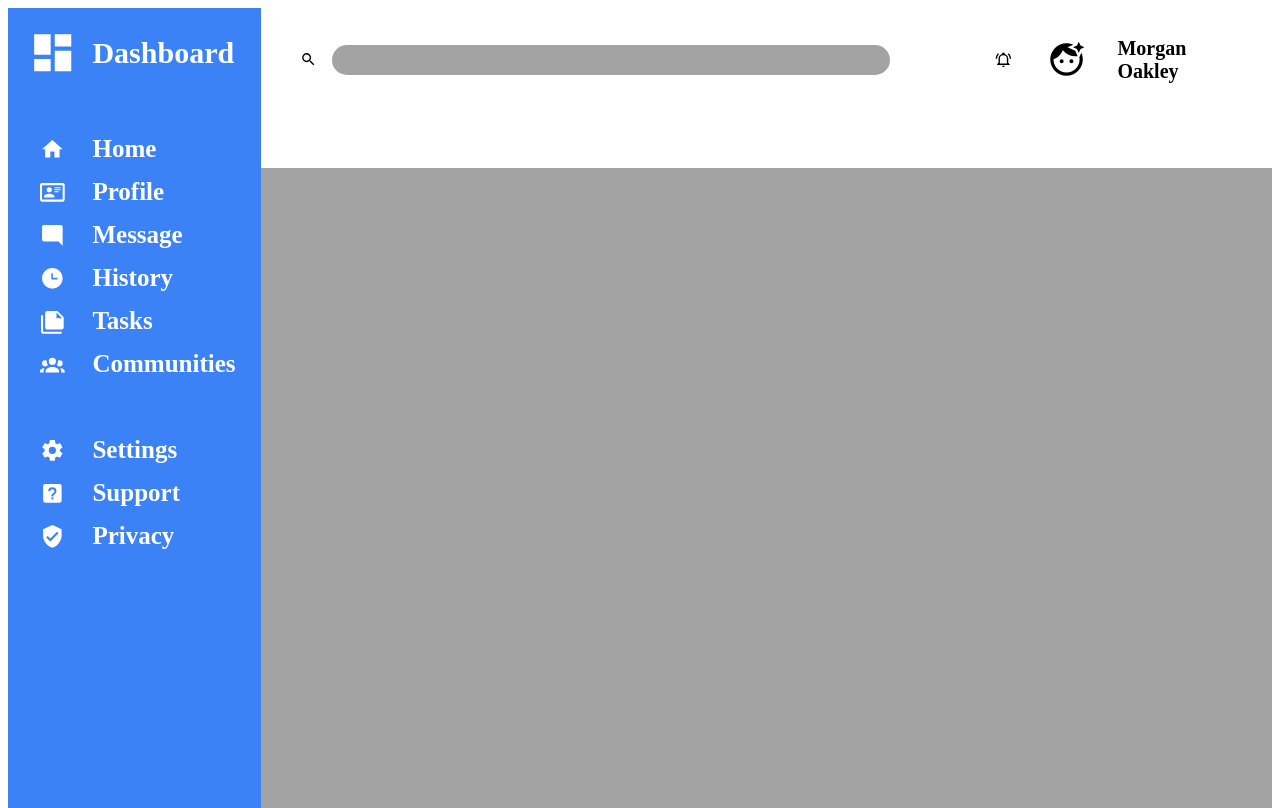
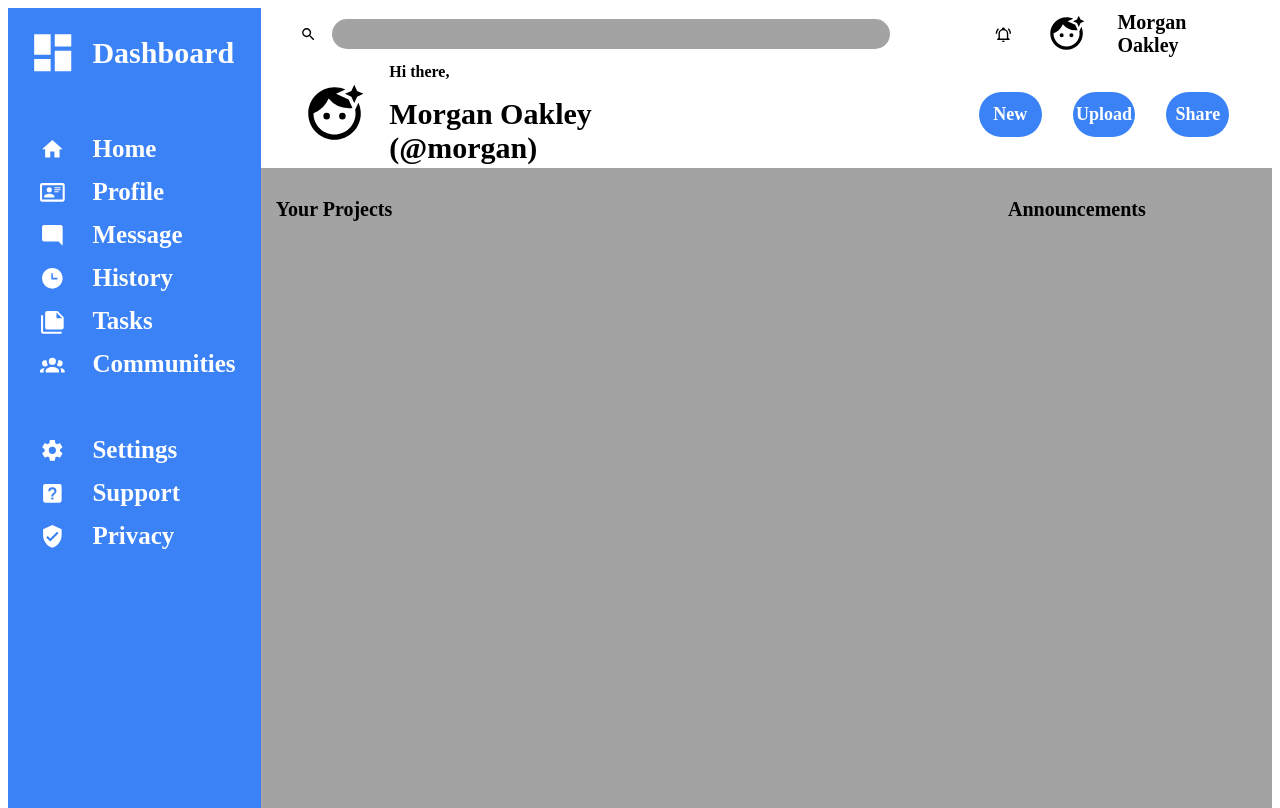
Before and after one commit to FlipH19Switch/admin-dashboard, a plain HTML site: page index.html in a window 1280 px wide. Drawn offline with Linux system fonts and the light colour scheme.

Commit message:
Finish header and start content area

```diff
--- a/index.html
+++ b/index.html
@@ -20,13 +20,31 @@
                 <div class="bell-icon">
                     <svg xmlns="http://www.w3.org/2000/svg" viewBox="0 0 24 24"><title>bell-ring-outline</title><path d="M10,21H14A2,2 0 0,1 12,23A2,2 0 0,1 10,21M21,19V20H3V19L5,17V11C5,7.9 7.03,5.17 10,4.29C10,4.19 10,4.1 10,4A2,2 0 0,1 12,2A2,2 0 0,1 14,4C14,4.1 14,4.19 14,4.29C16.97,5.17 19,7.9 19,11V17L21,19M17,11A5,5 0 0,0 12,6A5,5 0 0,0 7,11V18H17V11M19.75,3.19L18.33,4.61C20.04,6.3 21,8.6 21,11H23C23,8.07 21.84,5.25 19.75,3.19M1,11H3C3,8.6 3.96,6.3 5.67,4.61L4.25,3.19C2.16,5.25 1,8.07 1,11Z" /></svg>
                 </div>
-                <div class="header-top-profile">
+                <div class="header-top-avatar">
                     <svg xmlns="http://www.w3.org/2000/svg" viewBox="0 0 24 24"><title>face-man-shimmer</title><path d="M18.41 3.41L16 4.5L18.41 5.59L19.5 8L20.6 5.59L23 4.5L20.6 3.41L19.5 1M12 2C6.5 2 2 6.5 2 12C2 17.5 6.5 22 12 22C17.5 22 22 17.5 22 12C22 10.53 21.67 9.13 21.1 7.87L19.86 10.59C19.94 11.05 20 11.5 20 12C20 16.43 16.43 20 12 20C7.57 20 4 16.43 4 12C4 11.96 4 11.91 4 11.87A10 10 0 0 0 9.74 6.31A10 10 0 0 0 17.5 10A10 10 0 0 0 18.83 9.91L17.35 6.65L12.6 4.5L16.13 2.9C14.87 2.33 13.47 2 12 2M9 11.75A1.25 1.25 0 0 0 7.75 13A1.25 1.25 0 0 0 9 14.25A1.25 1.25 0 0 0 10.25 13A1.25 1.25 0 0 0 9 11.75M15 11.75A1.25 1.25 0 0 0 13.75 13A1.25 1.25 0 0 0 15 14.25A1.25 1.25 0 0 0 16.25 13A1.25 1.25 0 0 0 15 11.75Z" /></svg>
                 </div>
                 <div class="header-top-name"> Morgan Oakley</div>
             </div>
             <div class="header-bottom">
-
+                <div></div>
+                <div class="header-bottom-avatar">
+                    <svg xmlns="http://www.w3.org/2000/svg" viewBox="0 0 24 24"><title>face-man-shimmer</title><path d="M18.41 3.41L16 4.5L18.41 5.59L19.5 8L20.6 5.59L23 4.5L20.6 3.41L19.5 1M12 2C6.5 2 2 6.5 2 12C2 17.5 6.5 22 12 22C17.5 22 22 17.5 22 12C22 10.53 21.67 9.13 21.1 7.87L19.86 10.59C19.94 11.05 20 11.5 20 12C20 16.43 16.43 20 12 20C7.57 20 4 16.43 4 12C4 11.96 4 11.91 4 11.87A10 10 0 0 0 9.74 6.31A10 10 0 0 0 17.5 10A10 10 0 0 0 18.83 9.91L17.35 6.65L12.6 4.5L16.13 2.9C14.87 2.33 13.47 2 12 2M9 11.75A1.25 1.25 0 0 0 7.75 13A1.25 1.25 0 0 0 9 14.25A1.25 1.25 0 0 0 10.25 13A1.25 1.25 0 0 0 9 11.75M15 11.75A1.25 1.25 0 0 0 13.75 13A1.25 1.25 0 0 0 15 14.25A1.25 1.25 0 0 0 16.25 13A1.25 1.25 0 0 0 15 11.75Z" /></svg>
+                </div>
+                <div class="intro">
+                    <div class="intro-top">Hi there,</div>
+                    <div class="intro-bottom">Morgan Oakley (@morgan)</div>
+                </div>
+                <div></div>
+                <div class="header-bottom-button">
+                    <div class="header-bottom-button-text">New</div>
+                </div>
+                <div class="header-bottom-button">
+                    <div class="header-bottom-button-text">Upload</div>
+                </div>
+                <div class="header-bottom-button">
+                    <div class="header-bottom-button-text">Share</div>
+                </div>
+                <div></div>
             </div>
         </div>
         <div class="sidebar">
@@ -95,7 +113,56 @@
             <div class="sidebar-footer"></div>
         </div>
         <div class="main-content">
-
+            <div class="left-column">
+                <div class="content-column-title">Your Projects</div>
+                <div class="card-container">
+                    <div class="project-card">
+                        <div class="project-card-title"></div>
+                        <div class="project-card-text"></div>
+                        <div class="project-icon-container"></div>
+                    </div>
+                    <div class="project-card">
+                        <div class="project-card-title"></div>
+                        <div class="project-card-text"></div>
+                        <div class="project-icon-container"></div>
+                    </div>
+                    <div class="project-card">
+                        <div class="project-card-title"></div>
+                        <div class="project-card-text"></div>
+                        <div class="project-icon-container"></div>
+                    </div>
+                    <div class="content-column-title"></div>
+                    <div class="project-card">
+                        <div class="project-card-title"></div>
+                        <div class="project-card-text"></div>
+                    </div>
+                    <div class="project-card">
+                        <div class="project-card-title"></div>
+                        <div class="project-card-text"></div>
+                    </div>
+                    <div class="project-card">
+                        <div class="project-card-title"></div>
+                        <div class="project-card-text"></div>
+                    </div>
+                </div>
+            </div>
+            <div class="right-column">
+                <div class="content-column-title">Announcements</div>
+                <div class="announcement-card">
+                    <div class="announcement-card-section">
+                        <div class="announcement-card-section-title"></div>
+                        <div class="announcement-card-section-text"></div>
+                    </div>
+                    <div class="announcement-card-section">
+                        <div class="announcement-card-section-title"></div>
+                        <div class="announcement-card-section-text"></div>
+                    </div>
+                    <div class="announcement-card-section">
+                        <div class="announcement-card-section-title"></div>
+                        <div class="announcement-card-section-text"></div>
+                    </div>
+                </div>
+            </div>
         </div>
     </div>
 </body>
--- a/style.css
+++ b/style.css
@@ -54,12 +54,12 @@ svg {
     justify-items: center;
 }
 
-.header-top-profile {
+.header-top-avatar {
     display: grid;
     align-items: center;
 }
 
-.header-top-profile svg {
+.header-top-avatar svg {
     color: black;
     width: 70%;
 }
@@ -68,6 +68,52 @@ svg {
     font-weight: bold;
     font-size: 20px;
     text-align: left;
+}
+
+.header-bottom {
+    display: grid;
+    grid-template-rows: 1fr;
+    grid-template-columns: 0.25fr 1fr 4fr 3fr 1fr 1fr 1fr 0.25fr;
+    align-items: center;
+    gap: 15px;
+}
+
+.header-bottom-avatar {
+    display: grid;
+    justify-items: center;
+}
+
+.header-bottom-avatar svg {
+    color: black;
+    width: 80%;
+}
+
+.intro {
+    font-weight: bold;
+    display: grid;
+    grid-template-rows: 1fr 2fr;
+}
+
+
+.header-bottom-button {
+    background-color: #3b82f6;
+    height: 45px;
+    border-radius: 25px;
+    margin: 8px;
+    text-align: center;
+    display: grid;
+    grid-template-rows: 1fr;
+    align-items: center;
+}
+
+.header-bottom-button-text {
+    color: white;
+    font-weight: bold;
+    font-size: 18px;
+}
+
+.intro-bottom {
+    font-size: 30px;
 }
 
 .sidebar {
@@ -114,10 +160,26 @@ svg {
     width: 100%;
  }
 
-
-
 .main-content {
     background-color: #a3a3a3;
     grid-row: 2 / 3;
     grid-column: 2 / 3;
+    display: grid;
+    grid-template-columns: 3fr 1fr;
+    padding: 30px 20px 40px 15px;
 }
+
+.content-column-title {
+    font-size: 20px;
+    font-weight: bold;
+}
+
+.left-column {
+    display: grid;
+    grid-template-rows: 1fr 18fr;
+    gap: 15px;
+}
+
+.card-container {
+
+}
```
